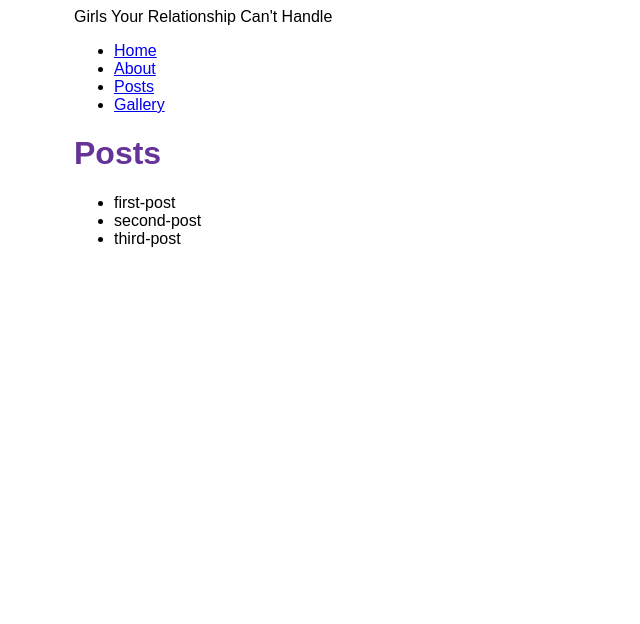
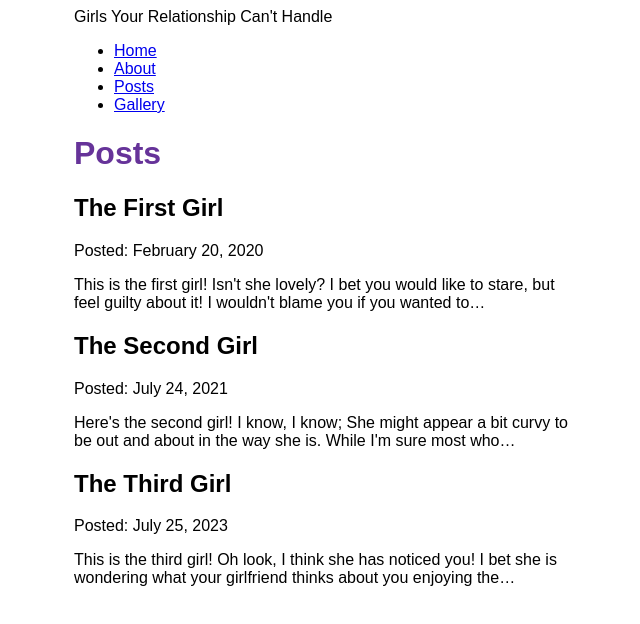
Before and after one commit to UnicusnTT/first-use-gatsby, a Gatsby site: page /blog in a window 1280 px wide. Shown: the whole page, without its empty margins (316-956 px from the left). Built offline with nearby package versions, Linux system fonts and the light colour scheme; Gatsby itself is replaced by a stand-in of ours.

Commit message:
Finished part 5 with some minor changes

```diff
--- a/blog/first-post.mdx
+++ b/blog/first-post.mdx
@@ -0,0 +1,13 @@
+---
+title: "The First Girl"
+date: "2020-02-20"
+slug: "the-first-girl"
+---
+
+This is the first girl! Isn't she *lovely*?
+
+![A blonde and buxom beauty who knows exactly where she's directing your eyes](../src/images/F43vsPnaYAAgz6E.jpg)
+
+I bet you would like to stare, but feel guilty about it!
+I wouldn't blame you if you wanted to hug her, honestly.
+But I'm not so sure your girlfriend would agree!
--- a/blog/second-post.mdx
+++ b/blog/second-post.mdx
@@ -0,0 +1,13 @@
+---
+title: "The Second Girl"
+date: "2021-07-24"
+slug: "the-second-girl"
+---
+
+Here's the second girl!
+
+![An eye-catching illustration of Lara Croft posing in the wilderness](../src/images/ail3-1.jpg)
+
+I know, I know; She might appear a bit curvy to be out and about in the way she is.
+While I'm sure most who appreciated the first girl would like her as well, she is here to appeal to a slightly different crowd.
+Imagine what you would do to hear, but take care not to speak aloud! *Your girlfriend might hear it*!
--- a/blog/third-post.mdx
+++ b/blog/third-post.mdx
@@ -0,0 +1,13 @@
+---
+title: "The Third Girl"
+date: "2023-07-25"
+slug: "the-third-girl"
+---
+
+This is the third girl!
+
+![A half-dressed, buxom, forward-looking woman with an interested look](../src/images/chikomoke-crop.png)
+
+Oh look, I think she has noticed you!
+I bet she is wondering what your girlfriend thinks about you enjoying the view.
+I mean, she is barely decent; You better not give your girlfriend any ideas!
--- a/gatsby-config.ts
+++ b/gatsby-config.ts
@@ -19,6 +19,8 @@ const config: GatsbyConfig = {
         path: `${__dirname}/blog`,
       }
     },
+    "gatsby-plugin-mdx",
+    "gatsby-remark-images",
   ],
 }
 
--- a/package.json
+++ b/package.json
@@ -16,9 +16,12 @@
     "typecheck": "tsc --noEmit"
   },
   "dependencies": {
+    "@mdx-js/react": "^2.3.0",
     "gatsby": "^5.13.3",
     "gatsby-plugin-image": "^3.13.1",
+    "gatsby-plugin-mdx": "^5.13.1",
     "gatsby-plugin-sharp": "^5.13.1",
+    "gatsby-remark-images": "^7.13.1",
     "gatsby-source-filesystem": "^5.13.1",
     "react": "^18.2.0",
     "react-dom": "^18.2.0"
--- a/src/pages/blog.tsx
+++ b/src/pages/blog.tsx
@@ -5,11 +5,16 @@ import Seo from '../components/seo'
 import { HeadFC, PageProps, graphql } from 'gatsby'
 
 type nodeObject = {
-    name: string
+    frontmatter: {
+        date: string;
+        title: string;
+    },
+    id: string;
+    excerpt: string;
 }
 
 type DataProps = {
-    allFile: {
+    allMdx: {
       nodes: nodeObject[]
     }
   }
@@ -19,27 +24,32 @@ const title = "Posts"
 const BlogPage: React.FC<PageProps<DataProps>> = ({ data }) => {
     return (
         <Layout pageTitle={title}>
-            <ul>
-                {
-                    data.allFile.nodes.map(node => (
-                        <li key={node.name}>
-                            {node.name}
-                        </li>
-                    ))
-                }
-            </ul>
+            {
+                data.allMdx.nodes.map(node => (
+                    <article key={node.id}>
+                        <h2>{node.frontmatter.title}</h2>
+                        <p>Posted: {node.frontmatter.date}</p>
+                        <p>{node.excerpt}</p>
+                    </article>
+                ))
+            }
         </Layout>
     )
 }
 
 export const query = graphql`
-  query {
-    allFile(filter: {sourceInstanceName: {eq: "blog"}}) {
-      nodes {
-        name
+  query MyQuery {
+  allMdx(sort: { frontmatter: { date: ASC } }) {
+    nodes {
+      frontmatter {
+        date(formatString: "MMMM D, YYYY")
+        title
       }
+      id
+      excerpt
     }
   }
+}
 `
 
 export const Head: HeadFC = () => <Seo title={title} />
```
Also changed, not shown: 1 other file.
